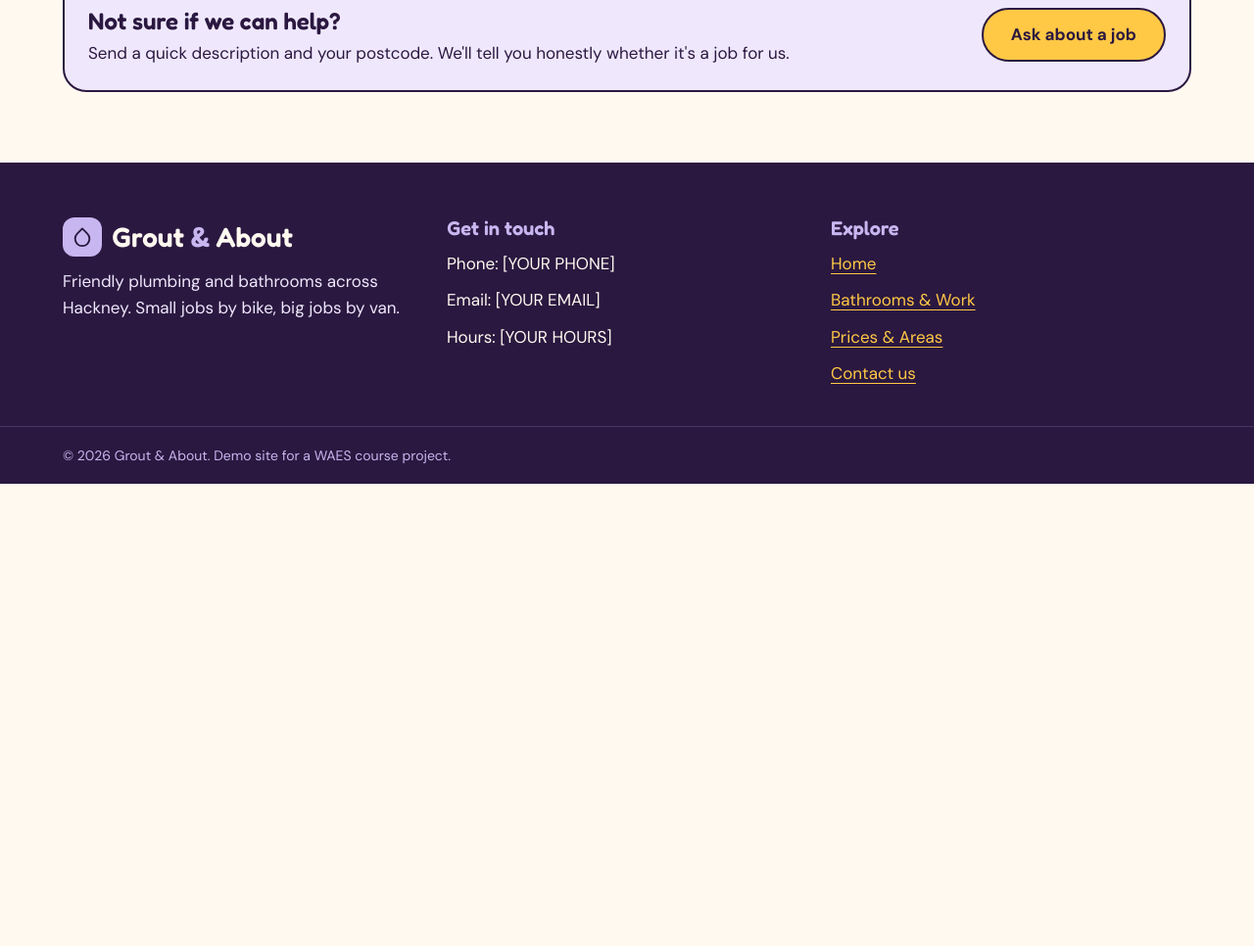
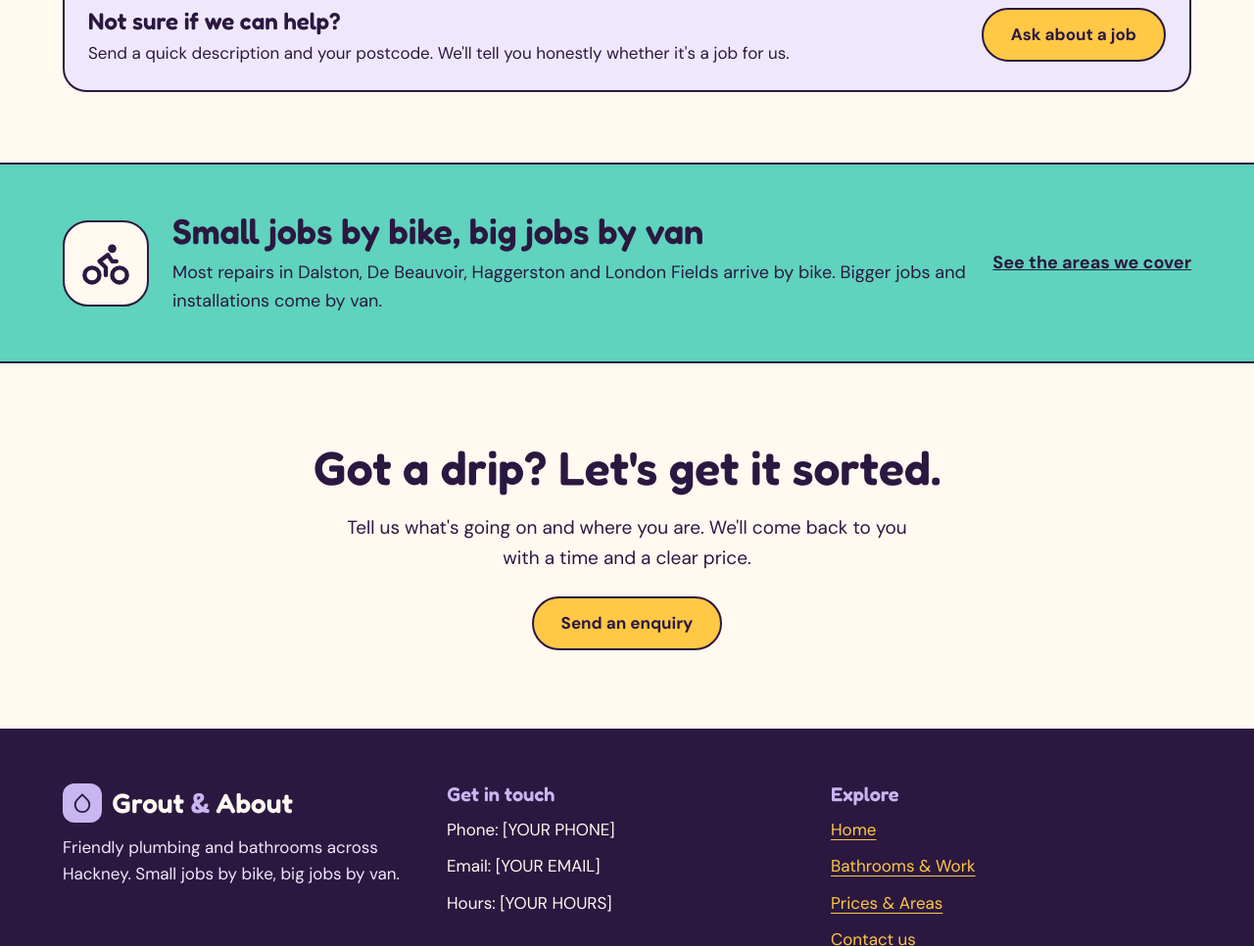
Before and after one commit to code-mca/grout-and-about, a plain HTML site: page index.html in a window 1280 px wide. Shown: the part 1811-2777 px from the top of the page at 98% size. Before the commit the page ends 2305 px from the top, so only its background shows below. Drawn offline with nearby package versions, Linux system fonts and the light colour scheme.

Commit message:
bike flash and end question added

```diff
--- a/assets/css/styles.css
+++ b/assets/css/styles.css
@@ -579,6 +579,51 @@ button:focus-visible {
   font-size: 24px;
 }
 
+/* Bike band styling */
+.bike-band {
+  background-color: var(--mint);
+  border-top: 2px solid var(--plum);
+  border-bottom: 2px solid var(--plum);
+  padding: 48px 0;
+}
+
+.bike-text {
+  flex: 1 1 420px;
+}
+
+.bike-text h2 {
+  font-size: 2.25rem;
+  margin-bottom: 8px;
+}
+
+.bike-text p {
+  font-size: 1.125rem;
+  margin: 0;
+}
+
+.plain-link {
+  color: var(--plum);
+  font-weight: 700;
+  font-size: 1.125rem;
+}
+
+/* Last question area */
+.cta {
+  padding-top: 80px;
+  padding-bottom: 80px;
+}
+
+.cta h2 {
+  font-size: 3rem;
+  margin-bottom: 20px;
+}
+
+.cta p {
+  font-size: 1.1875rem;
+  max-width: 44ch;
+  margin: 0 auto 24px;
+}
+
 /* ##### Media Queries ##################################################### */
 
 /* Accessibility - Reduce motion setting: no lift or animation, colour change only */
@@ -597,7 +642,7 @@ button:focus-visible {
   }
   .svc-card:hover,
   .svc-card:has(:focus-visible) {
-    transition: none;
+    transform: none;
   }
 }
 
--- a/index.html
+++ b/index.html
@@ -348,6 +348,31 @@
                     <a class="btn-pill btn-gold" href="contact.html">Ask about a job</a>
                 </div>
             </div>
+        </section>
+        <section class="bike-band" aria-labelledby="bike-title">
+            <div class="container d-flex flex-wrap align-items-center gap-4">
+                <span class="icon-tile icon-tile-lg tile-cream" aria-hidden="true">
+                    <img src="assets/images/ui/bike.svg" alt="" width="52" height="52">
+                </span>
+                <div class="bike-text">
+                    <h2 id="bike-title">
+                        Small jobs by bike, big jobs by van
+                    </h2>
+                    <p>Most repairs in Dalston, De Beauvoir, Haggerston and London Fields arrive by bike. Bigger jobs
+                        and installations come by van.</p>
+                </div>
+                <a class="plain-link" href="prices.html#areas">See the areas we cover</a>
+            </div>
+        </section>
+
+        <section class="cta" aria-labelledby="cta-title">
+            <div class="container text-center">
+                <h2 id="cta-title">
+                    Got a drip? Let's get it sorted.
+                </h2>
+                <p>Tell us what's going on and where you are. We'll come back to you with a time and a clear price.</p>
+                <a class="btn-pill btn-gold" href="contact.html">Send an enquiry</a>
+            </div>
 
         </section>
 
```
